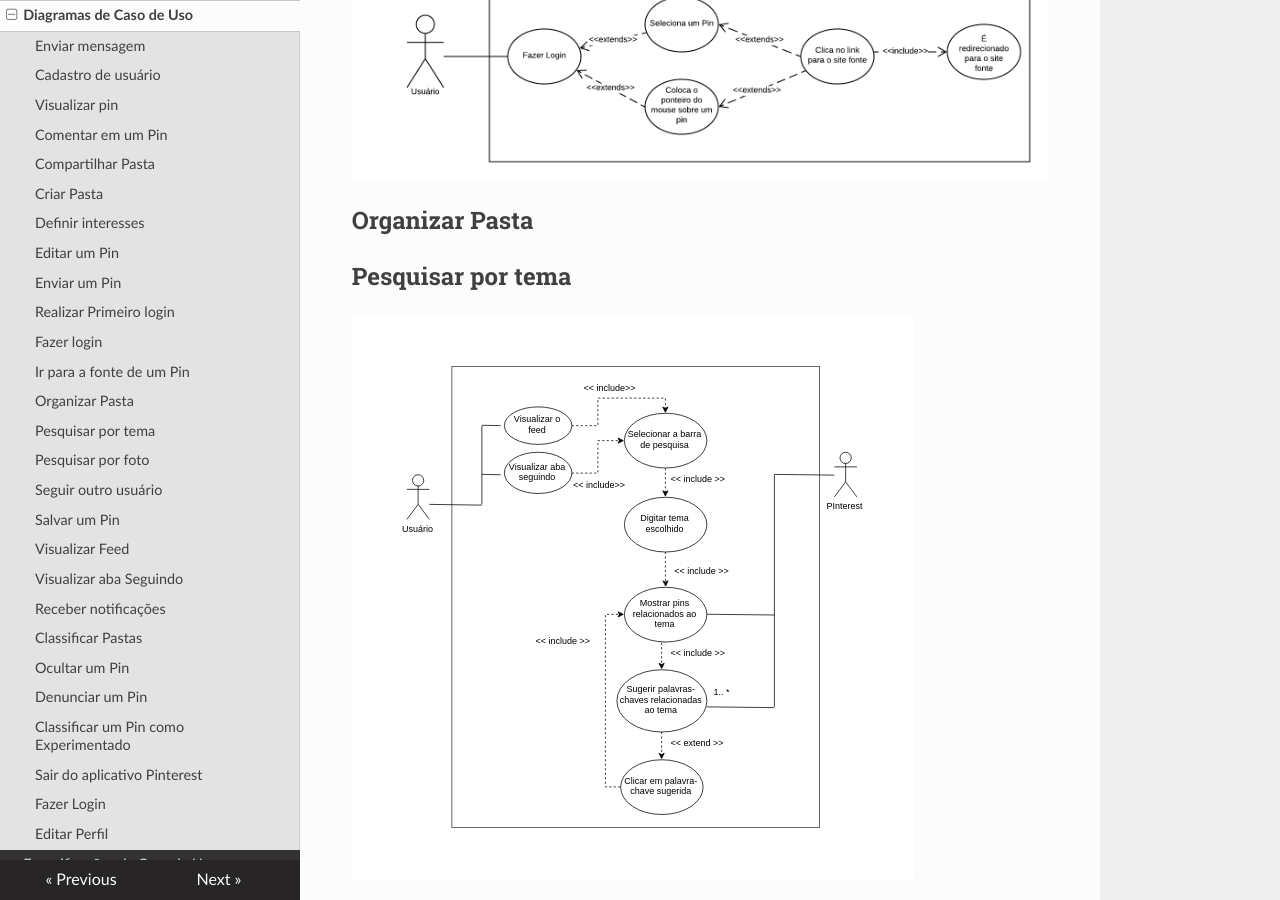
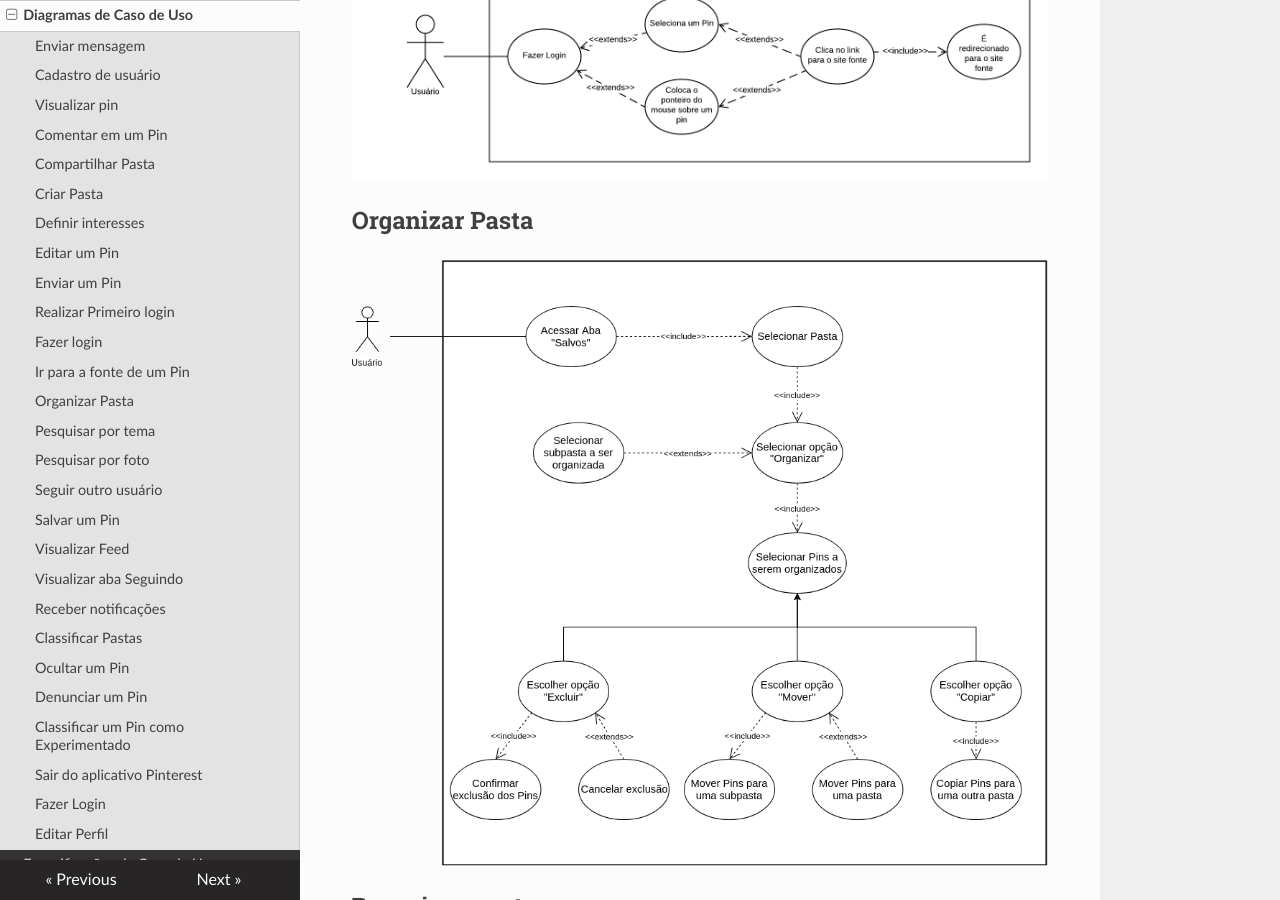
Before and after one commit to joberthrogers18/2018.2-Requisitos-Pinterest, an MkDocs documentation site: the page built from docs/diagramas_caso_uso.md, in a window 1280 px wide and 900 px high, scrolled down 5759 px. Built offline with MkDocs 1.6.1, drawn with Linux system fonts in a browser that asks for light colours; nearby versions of some CDN libraries; old or Windows-style settings are respelled for this version of MkDocs.

Commit message:
Added Organize Board Diagram

```diff
--- a/docs/diagramas_caso_uso.md
+++ b/docs/diagramas_caso_uso.md
@@ -47,7 +47,7 @@
 ![FontePin](img/Caso_de_uso_fonte.png)
 
 ## Organizar Pasta
-
+![OrganizarPasta](img/use_case_organizar_pasta.png)
 
 ## Pesquisar por tema
 ![PesquisarPorTema](img/CasodeUso_PesquisarPorTema.png)
```
Also changed, not shown: docs/img/use_case_organizar_pasta.png (added).
